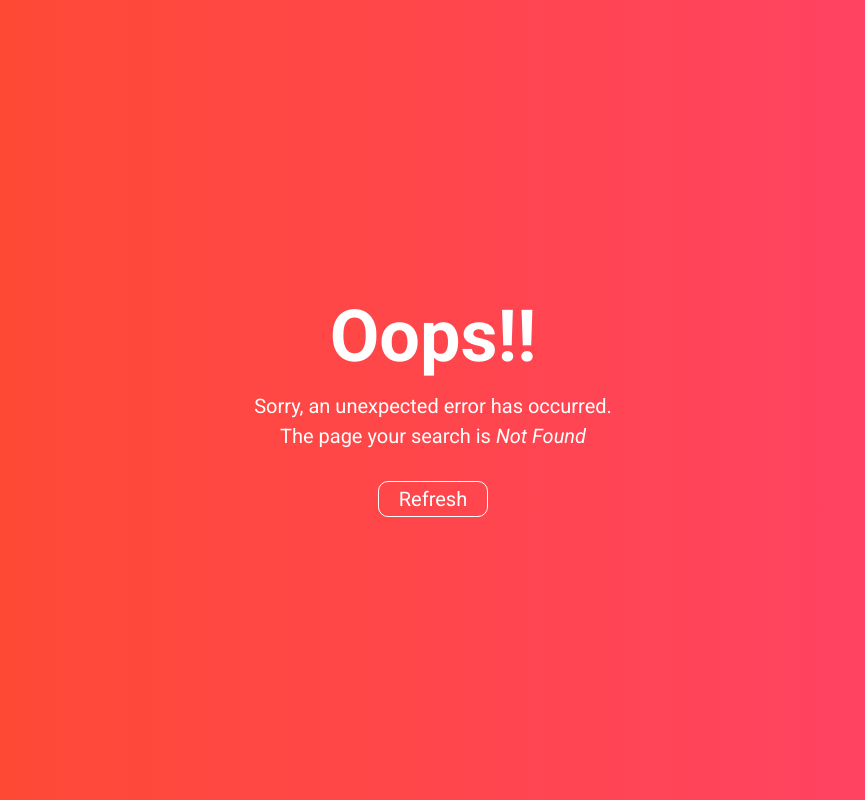
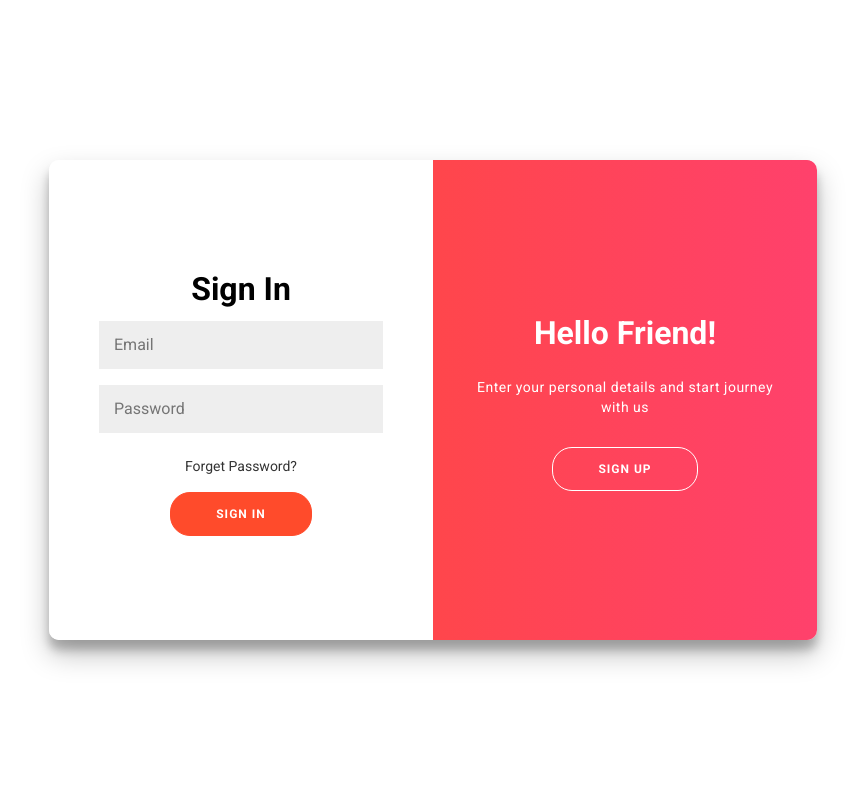
Before and after one commit to rwndy/react-todo-app, a React (Vite) app: page /login in a window 1280 px wide. Before the commit this address had no page. Shown: the whole page, without its empty margins (207-1072 px from the left). Built offline with nearby package versions, Linux system fonts and the light colour scheme.

Commit message:
feat(routing): added routing login and sign up

```diff
--- a/src/components/molecules/FormLogin/index.tsx
+++ b/src/components/molecules/FormLogin/index.tsx
@@ -8,7 +8,7 @@ const FormLogin = () => {
         <Input type="email" placeholder="Email"/>
         <Input type="password" placeholder="Password"/>
         <a href="/#">Forget Password?</a>
-        <Button>Sign In</Button>
+        <Button className="btn-form">Sign In</Button>
       </form>
     </div>
   )
--- a/src/components/molecules/FormRegister/index.tsx
+++ b/src/components/molecules/FormRegister/index.tsx
@@ -9,7 +9,7 @@ const FormRegister = () => {
         <Input type="text" placeholder="Name" />
         <Input type="email" placeholder="Email" />
         <Input type="password" placeholder="Password" />
-        <Button>Sign Up</Button>
+        <Button className="btn-form">Sign Up</Button>
       </form>
     </div>
   );
--- a/src/components/organisms/Form/index.tsx
+++ b/src/components/organisms/Form/index.tsx
@@ -1,14 +1,23 @@
 import { useState } from "react";
+import { useNavigate } from "react-router-dom";
 
 import { FormLogin, FormRegister, OverlayForm } from "../../molecules";
 import '../../../styles/auth/auth.css'
 
 const Form = () => {
   const [toggle, setToggle] = useState(false);
+  const navigate = useNavigate()
 
   const signUp = () => {
-    setToggle((prevToggle) => !prevToggle);
+    navigate('/signup')
+    setToggle(true);
   };
+
+  const handleSignIn = () => {
+    navigate('/login')
+    setToggle(false)
+  }
+
 
   const signUpClasses = ["container", toggle ? "right-panel-active" : ""].join(
     " "
@@ -18,7 +27,7 @@ const Form = () => {
     <div className={signUpClasses}>
       <FormRegister />
       <FormLogin />
-      <OverlayForm onSignIn={signUp} onSignUp={signUp}/>
+      <OverlayForm onSignIn={handleSignIn} onSignUp={signUp}/>
     </div>
   );
 };
--- a/src/components/templates/AuthTemplate/index.tsx
+++ b/src/components/templates/AuthTemplate/index.tsx
@@ -2,7 +2,9 @@ import { Form } from "../../organisms"
 
 const AuthTemplate = () => {
   return (
-    <Form/>
+    <div className="auth-main">
+      <Form/>
+    </div>
   )
 }
 
--- a/src/index.css
+++ b/src/index.css
@@ -5,7 +5,6 @@
 
 * {
   margin: 0;
-  color: #fff;
 }
 
 body {
--- /dev/null
+++ b/src/pages/AuthPage.tsx
@@ -0,0 +1,9 @@
+import { AuthTemplate } from "../components/templates"
+
+const AuthPage = () => {
+  return (
+    <AuthTemplate />
+  )
+}
+
+export default AuthPage
--- a/src/styles/auth/auth.css
+++ b/src/styles/auth/auth.css
@@ -1,3 +1,11 @@
+.auth-main {
+	display: flex;
+	height: 100vh;
+	overflow: hidden;
+	justify-content: center;
+	align-items: center;
+}
+
 h1.overlay-title .form-title {
 	font-weight: bold;
 	margin: 0;
@@ -27,7 +35,7 @@ a {
 	margin: 15px 0;
 }
 
-button.btn-form {
+.btn-form {
 	border-radius: 20px;
 	border: 1px solid #FF4B2B;
 	background-color: #FF4B2B;
@@ -40,11 +48,11 @@ button.btn-form {
 	transition: transform 80ms ease-in;
 }
 
-button.btn-form:active {
+.btn-form:active {
 	transform: scale(0.95);
 }
 
-button.btn-form:focus {
+.btn-form:focus {
 	outline: none;
 }
 
--- a/src/styles/error/error.css
+++ b/src/styles/error/error.css
@@ -13,10 +13,12 @@
 .error-title {
   font-size: 72px;
   font-weight: 600;
+  color: white;
 }
 
 .error-content {
   font-size: 20px;
+  color: white;
 }
 
 .error-btn {
@@ -28,4 +30,5 @@
   border-radius: 10px;
   margin-top: 30px;
   cursor: pointer;
+  color: white;
 }
--- a/src/styles/home/home.css
+++ b/src/styles/home/home.css
@@ -10,7 +10,8 @@ p.home-trend {
   font-size: 40px;
   font-weight: 600;
   text-align: center;
-  line-height: 42px;
+  line-height: 48px;
+  letter-spacing: 1px;
 }
 
 .home-section{
@@ -24,7 +25,7 @@ p.home-trend {
 .home-content {
   display: flex;
   flex-direction: column;
-  width: 30vw;
+  width: 35vw;
   justify-content: center;
   align-items: center;
   height: 100%;
```
Also changed, not shown: src/constants/routes/Routes.tsx (+10 -1 lines).
